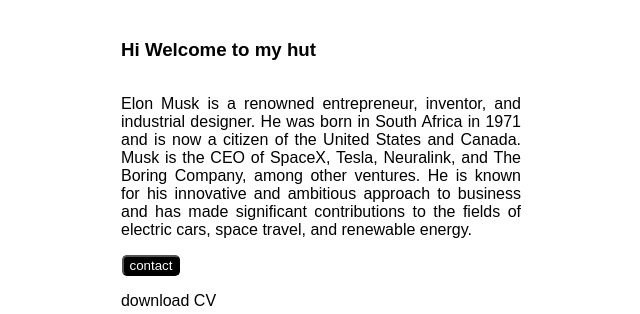
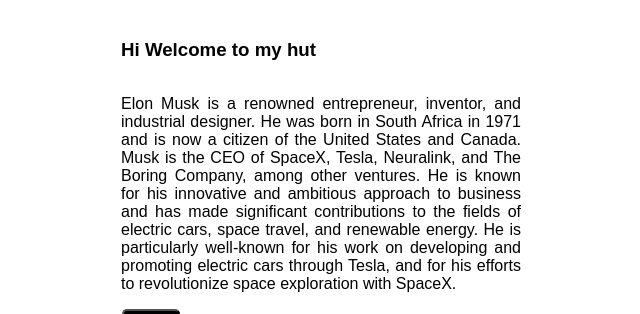
Before and after one commit to brilliantkid87/Day1---Creating-Card, a plain HTML site: page index.html in a window 1280 px wide. Shown: the top 314 px of the page, without its empty margins (319-959 px from the left). Drawn offline with Linux system fonts and the light colour scheme.

Commit message:
Sixth Commit

```diff
--- a/index.html
+++ b/index.html
@@ -13,7 +13,7 @@
     <div class="container">
 
         <h3>Hi Welcome to my hut</h3>
-        <p class="text">Elon Musk is a renowned entrepreneur, inventor, and industrial designer. He was born in South Africa in 1971 and is now a citizen of the United States and Canada. Musk is the CEO of SpaceX, Tesla, Neuralink, and The Boring Company, among other ventures. He is known for his innovative and ambitious approach to business and has made significant contributions to the fields of electric cars, space travel, and renewable energy.</p>
+        <p class="text">Elon Musk is a renowned entrepreneur, inventor, and industrial designer. He was born in South Africa in 1971 and is now a citizen of the United States and Canada. Musk is the CEO of SpaceX, Tesla, Neuralink, and The Boring Company, among other ventures. He is known for his innovative and ambitious approach to business and has made significant contributions to the fields of electric cars, space travel, and renewable energy. He is particularly well-known for his work on developing and promoting electric cars through Tesla, and for his efforts to revolutionize space exploration with SpaceX.</p>
         <button class="btn" style="margin-right: 340px;">contact</button>
         <p style="margin-right: 305px;">download CV</p>
 
```
